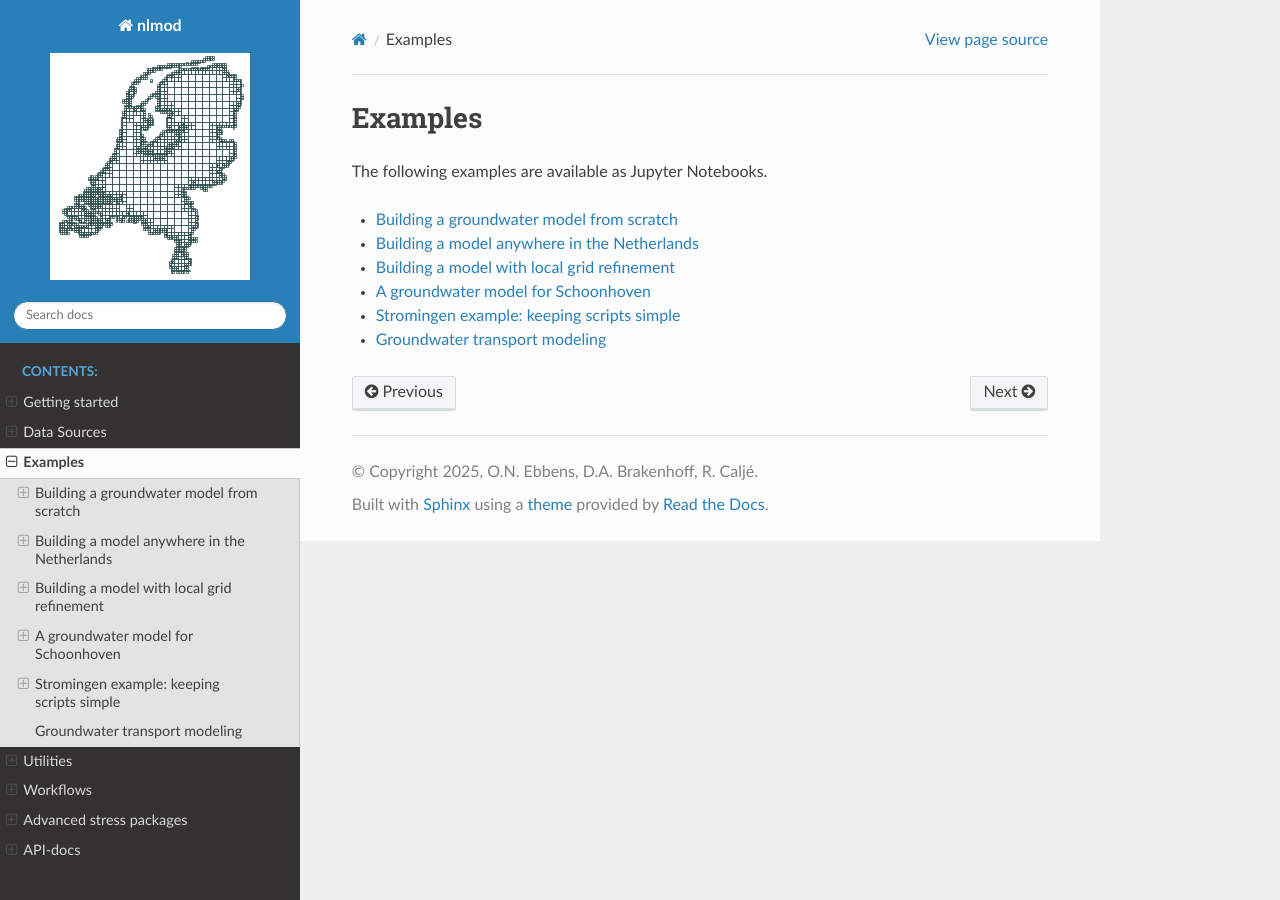
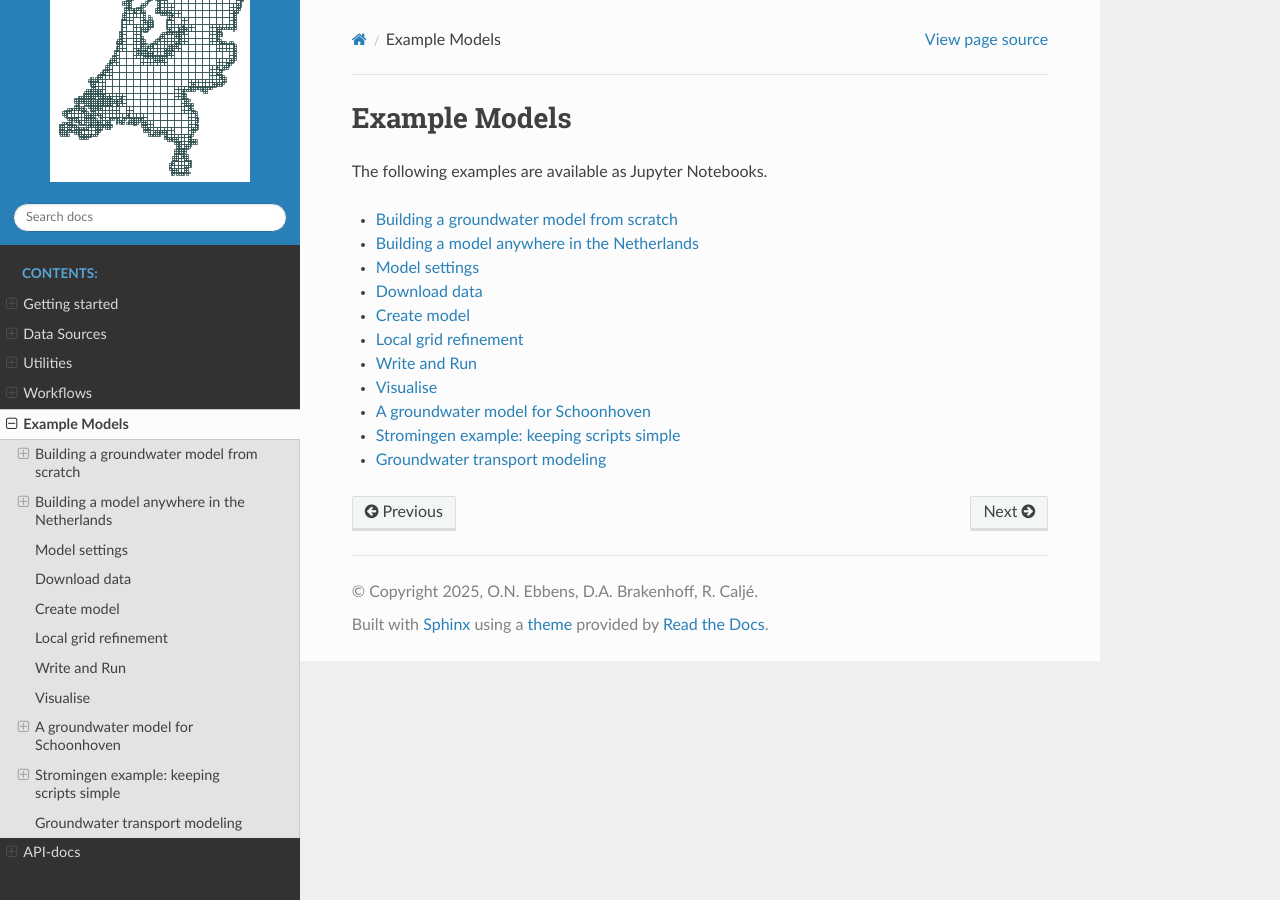
Before and after one commit to gwmod/nlmod, a Sphinx documentation site: the page built from docs/examples.rst, in a window 1280 px wide. Built offline with Sphinx 7.4.7 and the Read the Docs theme 3.1.0, drawn with Linux system fonts in a browser that asks for light colours; pages that are not in the unit, such as notebooks, are missing from menus.

Commit message:
Update and add documentation notebooks
Revised several documentation notebooks to improve clarity, update code, and remove author credits and images. Added a new workflow notebook for aggregating surface water features into model cells (taken from surface-water-notebook). Updated example and utility notebooks for consistency and improved instructions. Adjusted references to model workspace paths and improved section headings in meteorological data documentation.

```diff
--- a/docs/examples.rst
+++ b/docs/examples.rst
@@ -1,5 +1,5 @@
 ========
-Examples
+Example Models
 ========
 The following examples are available as Jupyter Notebooks.
 
--- a/docs/index.rst
+++ b/docs/index.rst
@@ -49,10 +49,10 @@
 
    Getting started <getting_started>
    Data Sources <data_sources>
-   Examples <examples>
    Utilities <utilities>
    Workflows <workflows>
-   Advanced stress packages <advanced_stress_packages>
+   Advanced stress packages <advanced_stress_packages
+   Example Models <examples>
    API-docs <modules>
 
 
```
Also changed, not shown: docs/data_sources/02_surface_water.ipynb, docs/data_sources/21_meteorological_data.ipynb, docs/examples/03_local_grid_refinement.ipynb, docs/examples/09_schoonhoven.ipynb, docs/examples/14_stromingen_example.ipynb, docs/examples/16_groundwater_transport.ipynb, docs/utilities/04_modifying_layermodels.ipynb, docs/utilities/05_caching.ipynb, docs/utilities/06_gridding_vector_data.ipynb, docs/utilities/07_resampling.ipynb, docs/utilities/08_gis.ipynb, docs/workflows/02_aggregating_surface_water.ipynb (added).
